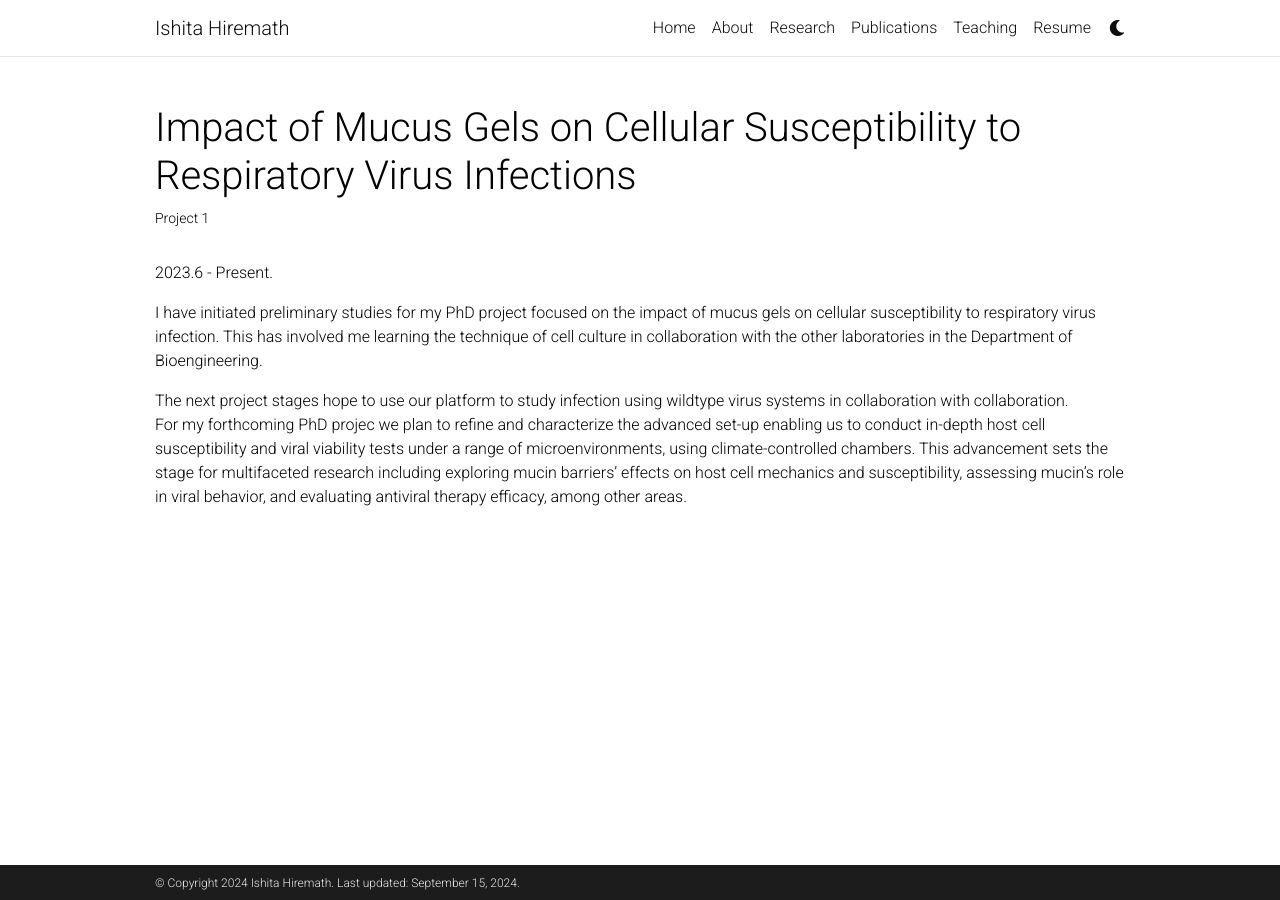
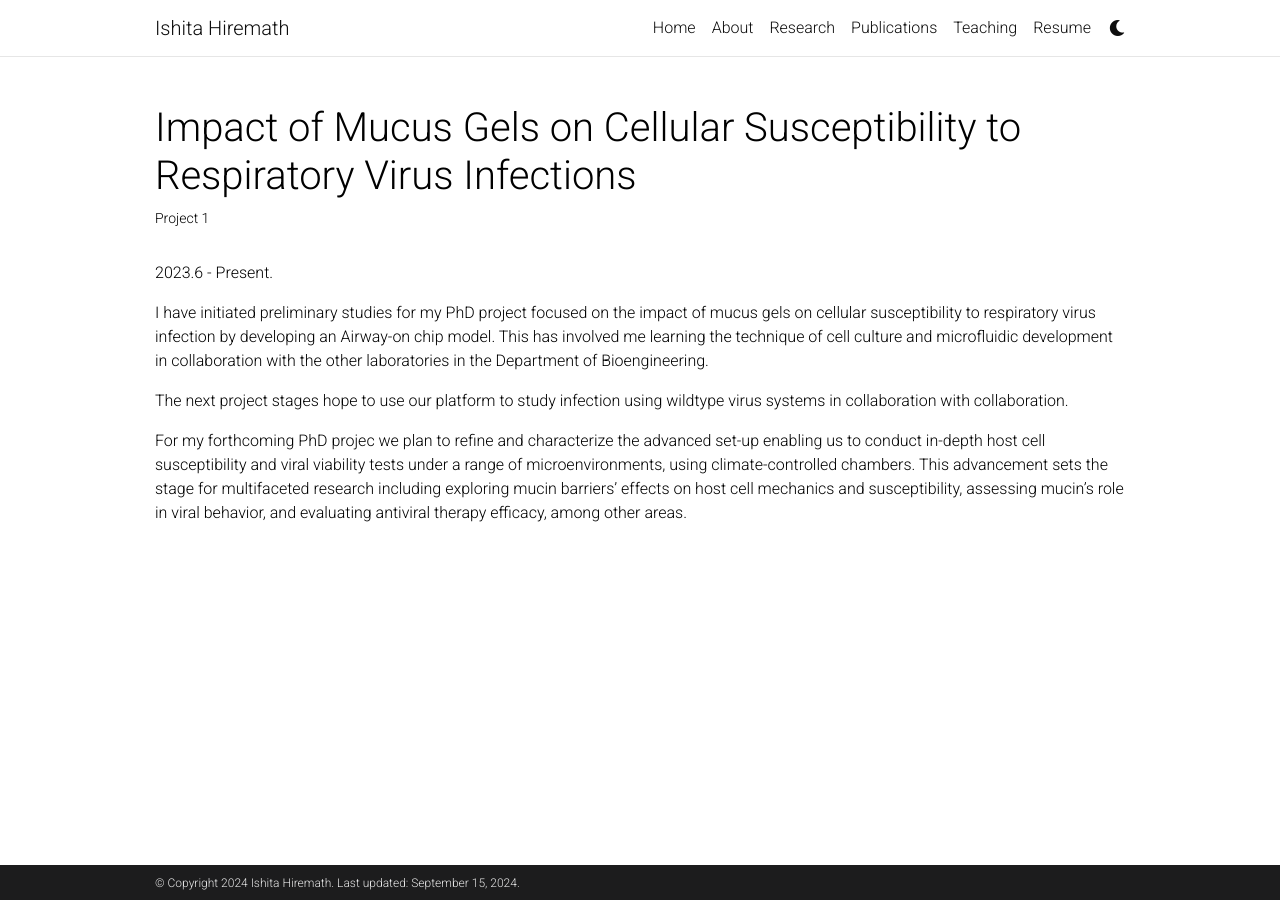
Before and after one commit to ishitahiremath/ishitahiremath.github.io, a Jekyll site: the page built from _work/phd_research.md, in a window 1280 px wide. Built offline with Jekyll 4.4.1, drawn with Linux system fonts in a browser that asks for light colours; a script that is not in the unit is left out; comment, search, counter and statistics services are not loaded.

Commit message:
added news and a few more stuff

```diff
--- a/_work/phd_research.md
+++ b/_work/phd_research.md
@@ -9,7 +9,8 @@ category: research
 2023.6 - Present.
 
 I have initiated preliminary studies for my PhD project focused on the impact of mucus gels on cellular susceptibility to
-respiratory virus infection. This has involved me learning the technique of cell culture in collaboration with the other laboratories in the Department of Bioengineering.
+respiratory virus infection by developing an Airway-on chip model. This has involved me learning the technique of cell culture and microfluidic development in collaboration with the other laboratories in the Department of Bioengineering.
 
 The next project stages hope to use our platform to study infection using wildtype virus systems in collaboration with collaboration.
+
 For my forthcoming PhD projec we plan to refine and characterize the advanced set-up enabling us to conduct in-depth host cell susceptibility and viral viability tests under a range of microenvironments, using climate-controlled chambers. This advancement sets the stage for multifaceted research including exploring mucin barriers' effects on host cell mechanics and susceptibility, assessing mucin's role in viral behavior, and evaluating antiviral therapy efficacy, among other areas.
```
Also changed, not shown: _news/announce23.md (added, +6 -0 lines).
